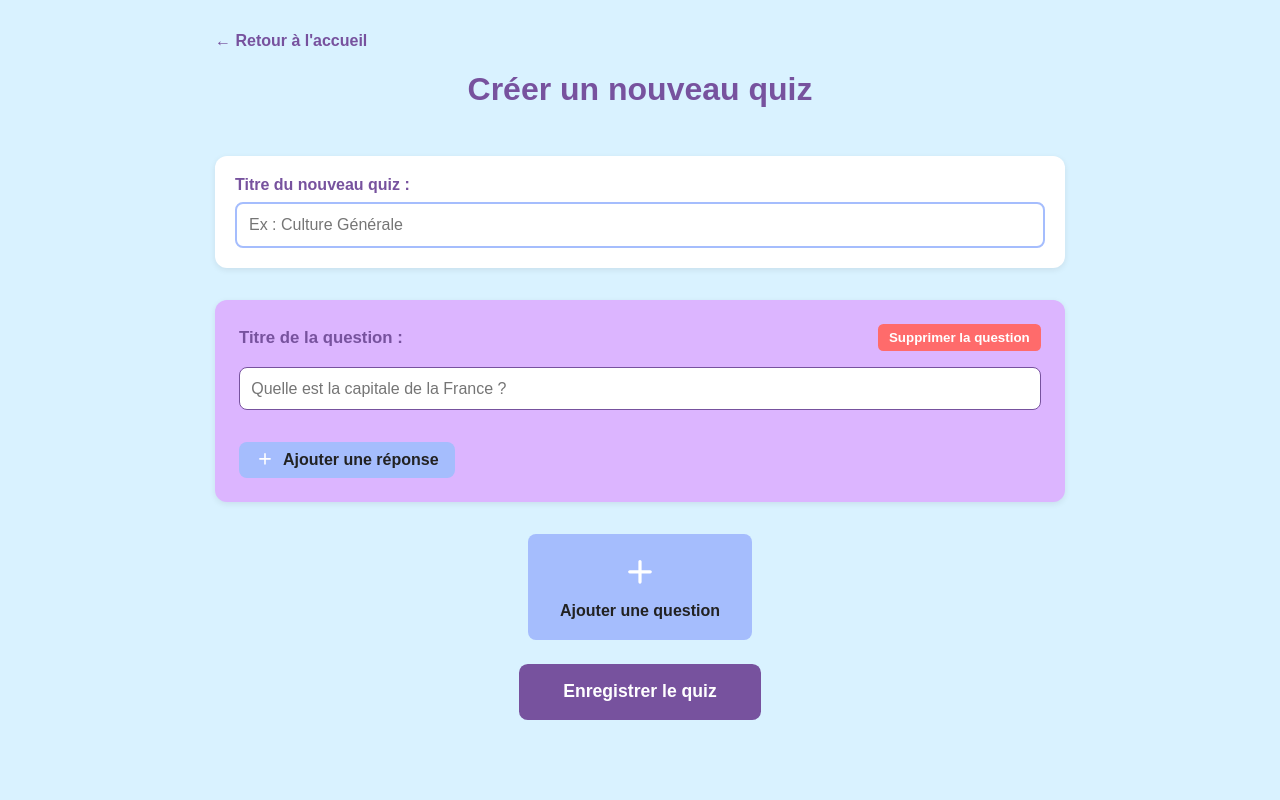
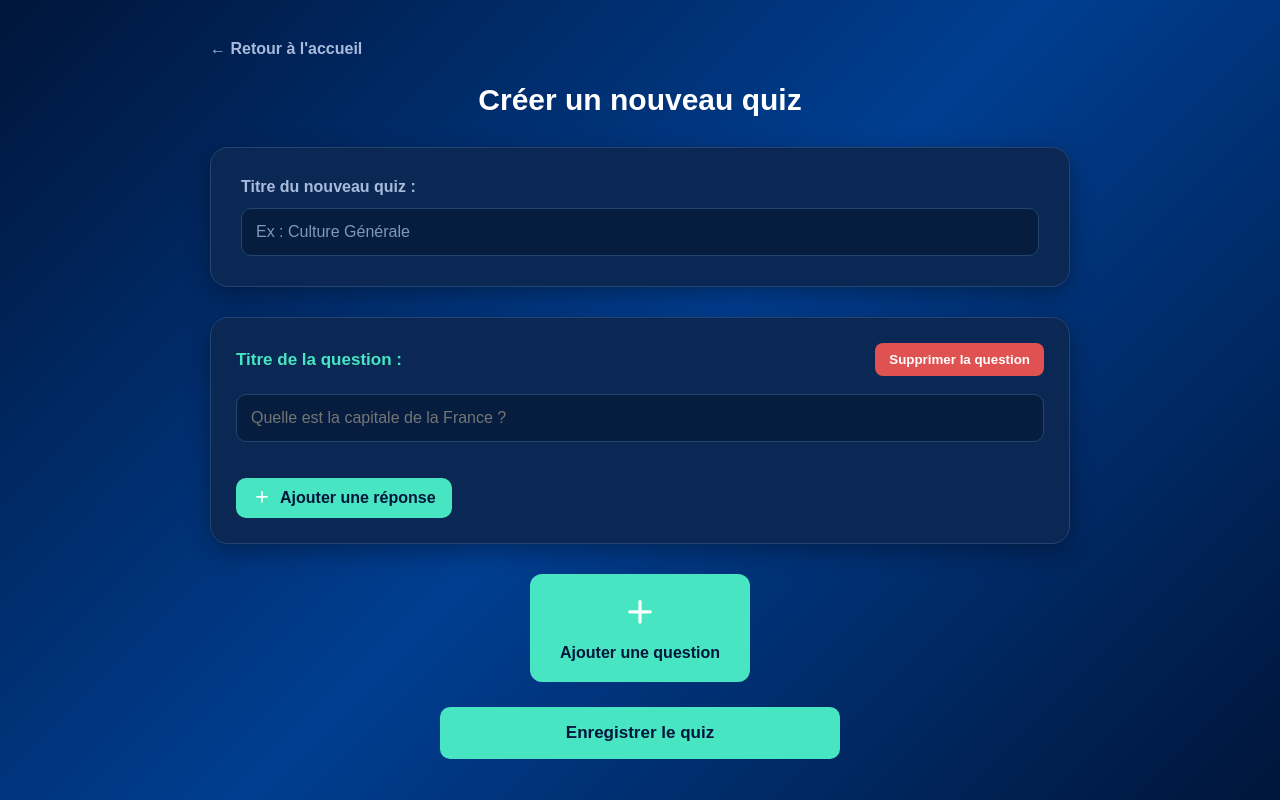
Before and after one commit to MazenGH1/Proj531_la_team, a Flask app: page /creer_quiz in a window 1280 px wide. Run offline with Flask 3, Linux system fonts and the light colour scheme; a user stored in the database is signed in.

Commit message:
css mieux harmonisé

```diff
--- a/static/scripts/result.js
+++ b/static/scripts/result.js
@@ -20,7 +20,7 @@ function init(score, total) {
         } else if (pourcentage >= 50) {
             message.textContent = "Bien joué, continue ! 👍";
         } else {
-            message.textContent = "Force à toi 🥀";
+            message.textContent = "Encore un peu d'entraînement 🥀";
         }
     }
 }
--- a/static/styles/new_quiz.css
+++ b/static/styles/new_quiz.css
@@ -1,172 +1,327 @@
-body {
-  background-color: #d9f2ff;
-  font-family: sans-serif;
-  max-width: 850px;
-  margin: 0 auto;
-  padding: 2em 1.5em;
-  color: #222;
+
+/* ========================================
+   RESET & BASE
+======================================== */
+
+* {
+    margin: 0;
+    padding: 0;
+    box-sizing: border-box;
 }
 
+body {
+    min-height: 100vh;
+    max-width: 900px;
+    margin: 0 auto;
+    padding: 40px 20px;
+
+    font-family: Arial, Helvetica, sans-serif;
+
+    background: linear-gradient(
+        135deg,
+        #00153a,
+        #003e91,
+        #00153a
+    );
+
+    color: white;
+}
+
+/* ========================================
+   BARRE DE NAVIGATION
+======================================== */
+
 .top-bar {
-  margin-bottom: 1em;
+    margin-bottom: 25px;
 }
+
 .top-bar .back-link {
-  color: #77529e;
+    display: inline-block;
+    color: #a9bbdc;
     text-decoration: none;
     font-weight: bold;
+    transition: 0.2s;
 }
+
 .top-bar .back-link:hover {
-  text-decoration: underline;
+    color: #48e5c2;
 }
+
+/* ========================================
+   TITRE PRINCIPAL
+======================================== */
 
 h1 {
     text-align: center;
-  color: #77529e;
-  margin-bottom: 1.5em;
+    font-size: 30px;
+    margin-bottom: 30px;
+    color: white;
 }
 
+/* ========================================
+   FORMULAIRE DU QUIZ
+======================================== */
+
 .quiz-form {
-  background-color: white;
-  padding: 1.25em;
-  border-radius: 0.75em;
+    background: #0b2854;
+    padding: 30px;
+    border-radius: 18px;
+    border: 1px solid #25446f;
+    box-shadow: 0 8px 25px rgba(0, 0, 0, 0.3);
+
     display: flex;
     flex-direction: column;
-  gap: 0.5em;
-  box-shadow: 0 2px 6px rgba(0, 0, 0, 0.08);
+    gap: 12px;
 }
+
 .quiz-form label {
     font-weight: bold;
-  color: #77529e;
+    color: #a9bbdc;
 }
+
 .quiz-form input {
-  padding: 0.75em;
-  border: 2px solid #a5bdfd;
-  border-radius: 0.5em;
-  font-size: 1rem;
-  color: black;
+    width: 100%;
+    padding: 14px;
+
+    border: 1px solid #25446f;
+    border-radius: 10px;
+
+    background: #061d40;
+    color: white;
+
+    font-size: 16px;
+    outline: none;
+    transition: 0.2s;
 }
+
+.quiz-form input:focus {
+    border-color: #48e5c2;
+    box-shadow: 0 0 8px rgba(72, 229, 194, 0.3);
+}
+
+.quiz-form input::placeholder {
+    color: #8298bb;
+}
+
+/* ========================================
+   LISTE DES QUESTIONS
+======================================== */
 
 .questions {
     display: grid;
-  margin-top: 2em;
-  margin-bottom: 2em;
-  gap: 1.5em;
+    gap: 20px;
+    margin-top: 30px;
+    margin-bottom: 30px;
 }
 
+/* ========================================
+   CARTE QUESTION
+======================================== */
+
 .question {
-  background-color: #dcb5ff;
-  padding: 1.5em;
-  border-radius: 0.75em;
-  box-shadow: 0 2px 6px rgba(0, 0, 0, 0.08);
+    background: #0b2854;
+    padding: 25px;
+    border-radius: 18px;
+    border: 1px solid #25446f;
+    box-shadow: 0 8px 25px rgba(0, 0, 0, 0.3);
 }
+
 .question .question-card-content {
     display: flex;
     flex-direction: column;
-  gap: 1em;
+    gap: 18px;
 }
+
 .question .question-header {
     display: flex;
     justify-content: space-between;
     align-items: center;
+    gap: 12px;
 }
+
 .question .question-header label {
     font-weight: bold;
-  font-size: 1.05rem;
-  color: #77529e;
+    font-size: 17px;
+    color: #48e5c2;
 }
+
+.question .question-title-input {
+    width: 100%;
+    padding: 14px;
+
+    border: 1px solid #25446f;
+    border-radius: 10px;
+
+    background: #061d40;
+    color: white;
+
+    font-size: 16px;
+    outline: none;
+    transition: 0.2s;
+}
+
+.question .question-title-input:focus {
+    border-color: #48e5c2;
+    box-shadow: 0 0 8px rgba(72, 229, 194, 0.3);
+}
+
+/* ========================================
+   BOUTON SUPPRIMER QUESTION
+======================================== */
+
 .question .question-header .delete-question-btn {
-  background-color: #ff6b6b;
+    background: #e05252;
     color: white;
+
     border: none;
-  padding: 0.45em 0.85em;
-  border-radius: 0.4em;
+    padding: 9px 14px;
+    border-radius: 8px;
+
     cursor: pointer;
     font-weight: bold;
+    transition: 0.2s;
 }
+
 .question .question-header .delete-question-btn:hover {
-  background-color: #e05252;
+    background: #ff6b6b;
+    transform: translateY(-2px);
 }
-.question .question-title-input {
-  padding: 0.7em;
-  border: 1px solid #77529e;
-  border-radius: 0.5em;
-  font-size: 1rem;
-}
+
+/* ========================================
+   RÉPONSES
+======================================== */
 
 .answer-container {
     display: flex;
     flex-direction: column;
-  gap: 0.65em;
+    gap: 12px;
 }
 
 .answer-row {
     display: flex;
     align-items: center;
-  gap: 0.75em;
-  background-color: rgba(255, 255, 255, 0.7);
-  padding: 0.6em;
-  border-radius: 0.5em;
+    gap: 12px;
+
+    background: #061d40;
+    padding: 12px;
+
+    border: 1px solid #25446f;
+    border-radius: 10px;
 }
+
 .answer-row .answer-input {
     flex: 1;
-  padding: 0.55em;
-  border: 1px solid #ccc;
-  border-radius: 0.4em;
+    min-width: 0;
+    padding: 12px;
+
+    border: 1px solid #25446f;
+    border-radius: 8px;
+
+    background: #0b2854;
+    color: white;
+
+    font-size: 15px;
+    outline: none;
+    transition: 0.2s;
 }
+
+.answer-row .answer-input:focus {
+    border-color: #48e5c2;
+    box-shadow: 0 0 8px rgba(72, 229, 194, 0.3);
+}
+
 .answer-row .correct-label {
     display: flex;
     align-items: center;
-  gap: 0.35em;
-  font-size: 0.9rem;
+    gap: 7px;
+
+    color: #a9bbdc;
+    font-size: 14px;
+
     cursor: pointer;
-  -webkit-user-select: none;
-     -moz-user-select: none;
     user-select: none;
 }
+
+.answer-row .correct-label input {
+    width: auto;
+    accent-color: #48e5c2;
+    cursor: pointer;
+}
+
+/* ========================================
+   BOUTON SUPPRIMER RÉPONSE
+======================================== */
+
 .answer-row .delete-answer-btn {
-  background-color: transparent;
+    background: transparent;
     border: none;
-  color: #c0392b;
-  font-size: 1.1rem;
+
+    color: #e05252;
+    font-size: 20px;
     font-weight: bold;
+
     cursor: pointer;
-  padding: 0.25em 0.5em;
+    padding: 5px;
+
+    transition: 0.2s;
 }
+
 .answer-row .delete-answer-btn:hover {
-  color: #ff0000;
+    color: #ff6b6b;
+    transform: scale(1.1);
 }
+
+/* ========================================
+   BOUTON AJOUTER UNE RÉPONSE
+======================================== */
 
 .add-answer {
     display: inline-flex;
     align-items: center;
-  gap: 0.5em;
+    gap: 8px;
     align-self: flex-start;
-  background-color: #a5bdfd;
-  padding: 0.5em 1em;
-  border-radius: 0.5em;
+
+    background: #48e5c2;
+    color: #00153a;
+
+    padding: 10px 16px;
+    border-radius: 10px;
+
     cursor: pointer;
     font-weight: bold;
-  color: #222;
-}
-.add-answer:hover {
-  filter: brightness(0.95);
+
+    transition: 0.2s;
 }
 
-.btn-container {
-  display: flex;
-  justify-content: center;
-  width: 100%;
-  margin-bottom: 1.5em;
+.add-answer:hover {
+    background: #70f5d8;
+    transform: translateY(-2px);
 }
+
+/* ========================================
+   ICÔNES PLUS
+======================================== */
 
 .plus-icon {
     pointer-events: none;
     height: 2.5em;
     width: 2.5em;
 }
+
 .plus-icon.small-plus {
     height: 1.25em;
     width: 1.25em;
+}
+
+/* ========================================
+   BOUTON CRÉER UNE QUESTION
+======================================== */
+
+.btn-container {
+    display: flex;
+    justify-content: center;
+    width: 100%;
+    margin-bottom: 25px;
 }
 
 .create-btn {
@@ -174,32 +329,95 @@ h1 {
     flex-direction: column;
     align-items: center;
     justify-content: center;
-  gap: 0.5em;
-  border-radius: 0.5em;
-  background-color: #a5bdfd;
-  padding: 1.25em 2em;
+    gap: 10px;
+
+    background: #48e5c2;
+    color: #00153a;
+
+    padding: 20px 30px;
+    border: none;
+    border-radius: 12px;
+
     cursor: pointer;
     font-weight: bold;
+
+    transition: 0.2s;
 }
+
 .create-btn:hover {
-  filter: brightness(0.95);
+    background: #70f5d8;
+    transform: translateY(-2px);
 }
+
+/* ========================================
+   BOUTON DE VALIDATION
+======================================== */
 
 .submit-container {
     display: flex;
     justify-content: center;
-  margin-top: 1em;
+    margin-top: 25px;
 }
+
 .submit-container .submit-btn {
-  background-color: #77529e;
-  color: white;
+    width: 100%;
+    max-width: 400px;
+
+    background: #48e5c2;
+    color: #00153a;
+
     border: none;
-  padding: 1em 2.5em;
-  font-size: 1.1rem;
+    padding: 16px 25px;
+    border-radius: 10px;
+
+    font-size: 17px;
     font-weight: bold;
-  border-radius: 0.5em;
+
     cursor: pointer;
+    transition: 0.2s;
 }
+
 .submit-container .submit-btn:hover {
-  filter: brightness(1.1);
-}/*# sourceMappingURL=new_quiz.css.map */
+    background: #70f5d8;
+    transform: translateY(-2px);
+}
+
+/* ========================================
+   RESPONSIVE MOBILE
+======================================== */
+
+@media (max-width: 500px) {
+
+    body {
+        padding: 25px 15px;
+    }
+
+    h1 {
+        font-size: 25px;
+    }
+
+    .quiz-form {
+        padding: 20px;
+    }
+
+    .question {
+        padding: 18px;
+    }
+
+    .answer-row {
+        flex-wrap: wrap;
+    }
+
+    .answer-row .answer-input {
+        width: 100%;
+        flex-basis: 100%;
+    }
+
+    .question .question-header {
+        flex-wrap: wrap;
+    }
+
+    .create-btn {
+        padding: 16px 22px;
+    }
+}
--- a/static/styles/new_quiz.scss
+++ b/static/styles/new_quiz.scss
@@ -86,7 +86,7 @@ h1 {
     }
 
     .delete-question-btn {
-      background-color: #ff6b6b;
+      background-color: #212d8b;
       color: white;
       border: none;
       padding: 0.45em 0.85em;
@@ -95,7 +95,7 @@ h1 {
       font-weight: bold;
 
       &:hover {
-        background-color: #e05252;
+        background-color: #222290;
       }
     }
   }
@@ -141,14 +141,14 @@ h1 {
   .delete-answer-btn {
     background-color: transparent;
     border: none;
-    color: #c0392b;
+    color: white;
     font-size: 1.1rem;
     font-weight: bold;
     cursor: pointer;
     padding: 0.25em 0.5em;
 
     &:hover {
-      color: #ff0000;
+      color: white;
     }
   }
 }
--- a/templates/result.html
+++ b/templates/result.html
@@ -50,8 +50,8 @@
 
 
 
-        <a href="/" class="restart">
-            🏠🏠😱🏠🏠
+        <a href="/" class="main_menu">
+            Retour au menu principal
         </a>
 
     </main>
```
Also changed, not shown: static/styles/quiz.css (+6 -1 lines), static/styles/result.css (+8 -3 lines), Quizco.db (added). Lines whose indentation alone changed are shown as unchanged.
